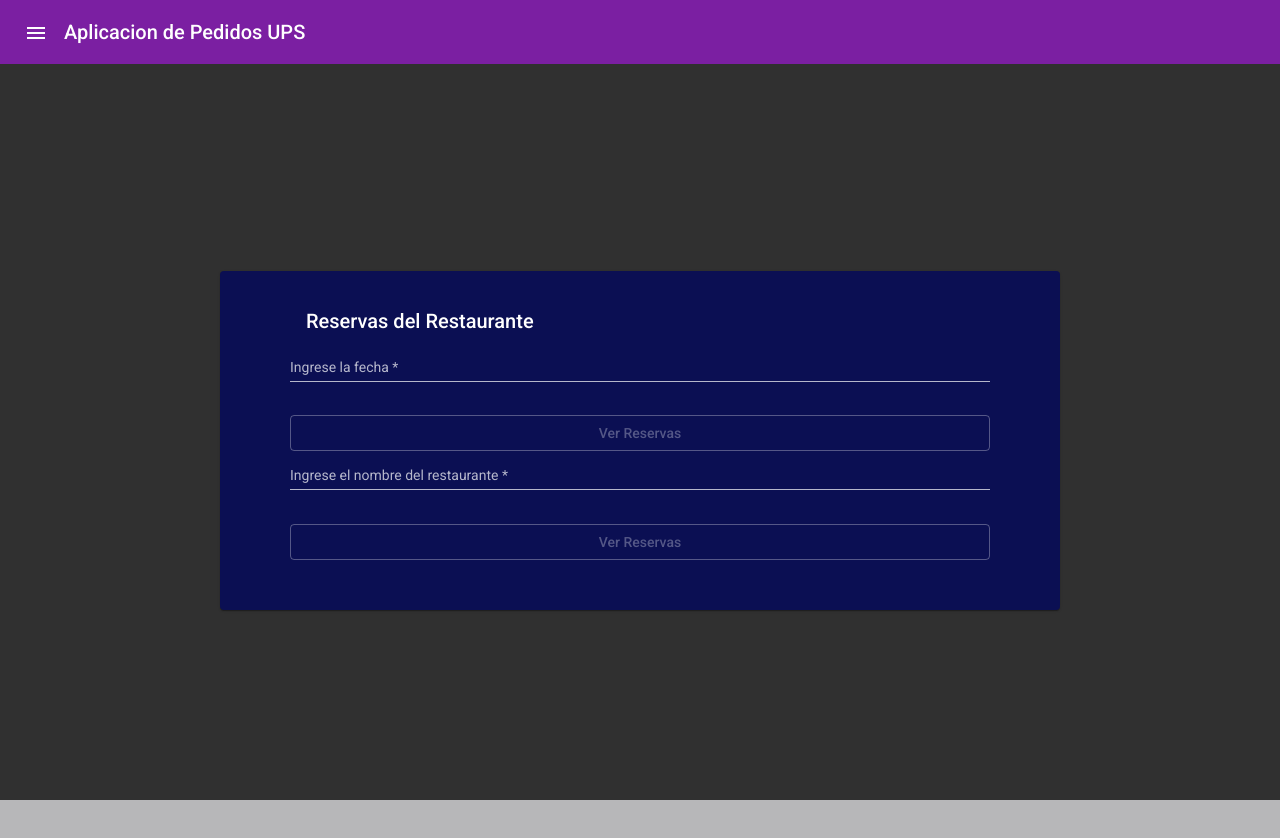
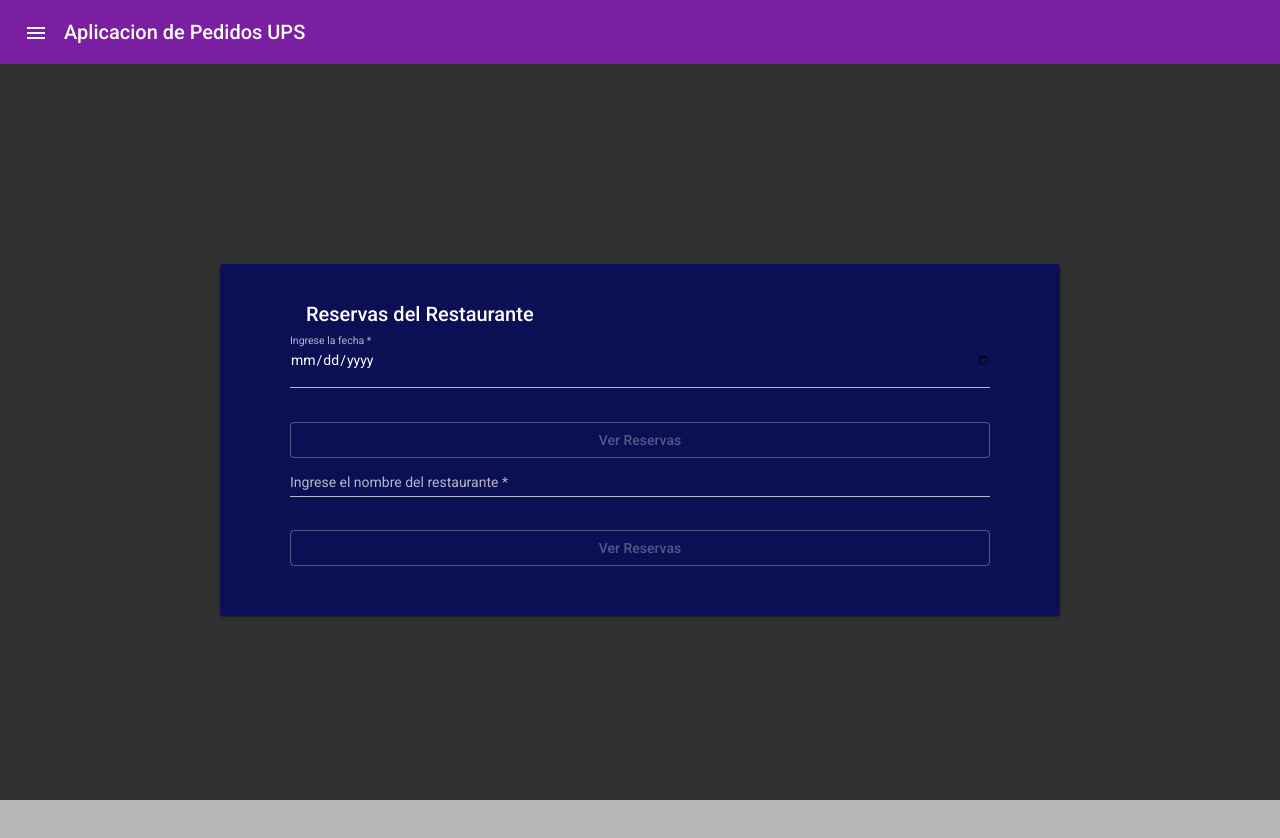
Before and after one commit to guaichaAndres/GuaichaZhungo-Andres-Examen-Angular, an Angular app: page /listarReservasRestaurantes in a window 1280 px wide. Shown: the top 838 px of the page. Built offline with nearby package versions, Linux system fonts and the light colour scheme.

Commit message:
Commit Final

```diff
--- a/src/app/components/crear-reserva/crear-reserva.component.html
+++ b/src/app/components/crear-reserva/crear-reserva.component.html
@@ -24,7 +24,7 @@
 
         </mat-card-content>
 
-        <button  type="submit"  [disabled]="form.invalid" mat-stroked-button color="accent" class="btn-block">Aceptar</button>
+        <button  type="submit"  [disabled]="form.invalid" mat-stroked-button color="accent" class="btn-block" *ngIf="display">Aceptar</button>
 
       </form>
       <form  class="example-form" *ngIf= "existeCli" [formGroup] = "form1" (ngSubmit)="existeRestaurante()">
@@ -43,7 +43,7 @@
         </div>
         </mat-card-content>
 
-        <button  type="submit"  [disabled]="form1.invalid" mat-stroked-button color="accent" class="btn-block">Aceptar</button>
+        <button  type="submit"  [disabled]="form1.invalid" mat-stroked-button color="accent" class="btn-block" *ngIf="display">Aceptar</button>
 
       </form>
 
@@ -51,7 +51,7 @@
 
         <mat-card-content>
           <mat-form-field class="example-full-width">
-            <input matInput placeholder="Fecha de la reservación" formControlName="fecha" >
+            <input matInput placeholder="Fecha de la reservación" formControlName="fecha" type="date">
           </mat-form-field>
           <div class="alert-danger" *ngIf ="fecha?.invalid && (fecha?.dirty || fecha?.touched)" >
             <div class="container-error-message" *ngIf="fecha?.errors?.required">
@@ -59,7 +59,7 @@
             </div>
         </div>
           <mat-form-field class="example-full-width">
-            <input matInput placeholder="Hora de la reservación"  formControlName="hora">
+            <input matInput placeholder="Hora de la reservación"  formControlName="hora" type="time">
           </mat-form-field>
           <div class="alert-danger" *ngIf ="hora?.invalid && (hora?.dirty || hora?.touched)" >
             <div class="container-error-message" *ngIf="hora?.errors?.required">
--- a/src/app/components/crear-reserva/crear-reserva.component.ts
+++ b/src/app/components/crear-reserva/crear-reserva.component.ts
@@ -13,6 +13,7 @@ export class CrearReservaComponent implements OnInit {
   existeCli = false;
   existeRestaurant = false;
   public validador = false;
+  display = true;
 
 public form : FormGroup;
 public form1 : FormGroup;
@@ -54,6 +55,7 @@ public form2 : FormGroup;
 this.existeCli = response
 console.log(this.existeCli);
 
+
     }), (error : any) => {
       console.log(error)
   }
@@ -64,7 +66,7 @@ existeRestaurante(){
   subscribe((response : any) => {
 this.existeRestaurant = response
 console.log(this.existeRestaurant);
-
+this.display = false;
   }), (error : any) => {
     console.log(error)
 }
--- a/src/app/components/listar-reservas-restaurantes/listar-reservas-restaurantes.component.html
+++ b/src/app/components/listar-reservas-restaurantes/listar-reservas-restaurantes.component.html
@@ -6,7 +6,7 @@
       <form [formGroup] = "form" (ngSubmit)="reservasRestaurantFecha()" class="example-form" >
         <mat-card-content>
           <mat-form-field class="example-full-width">
-            <input matInput placeholder="Ingrese la fecha" formControlName="fecha">
+            <input matInput placeholder="Ingrese la fecha" formControlName="fecha" type="date">
           </mat-form-field>
           <div class="alert-danger" *ngIf ="fecha?.invalid && (fecha?.dirty || fecha?.touched)" >
             <div class="container-error-message" *ngIf="fecha?.errors?.required">
```
